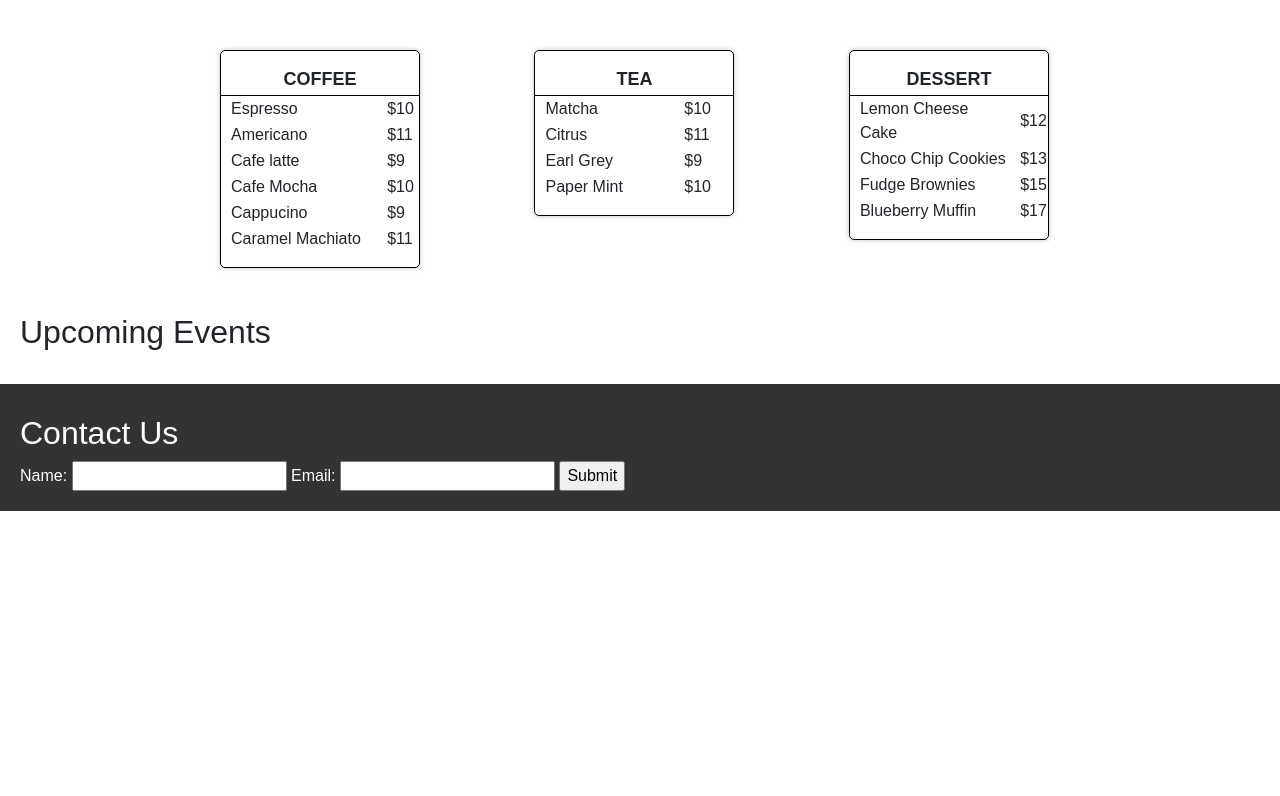
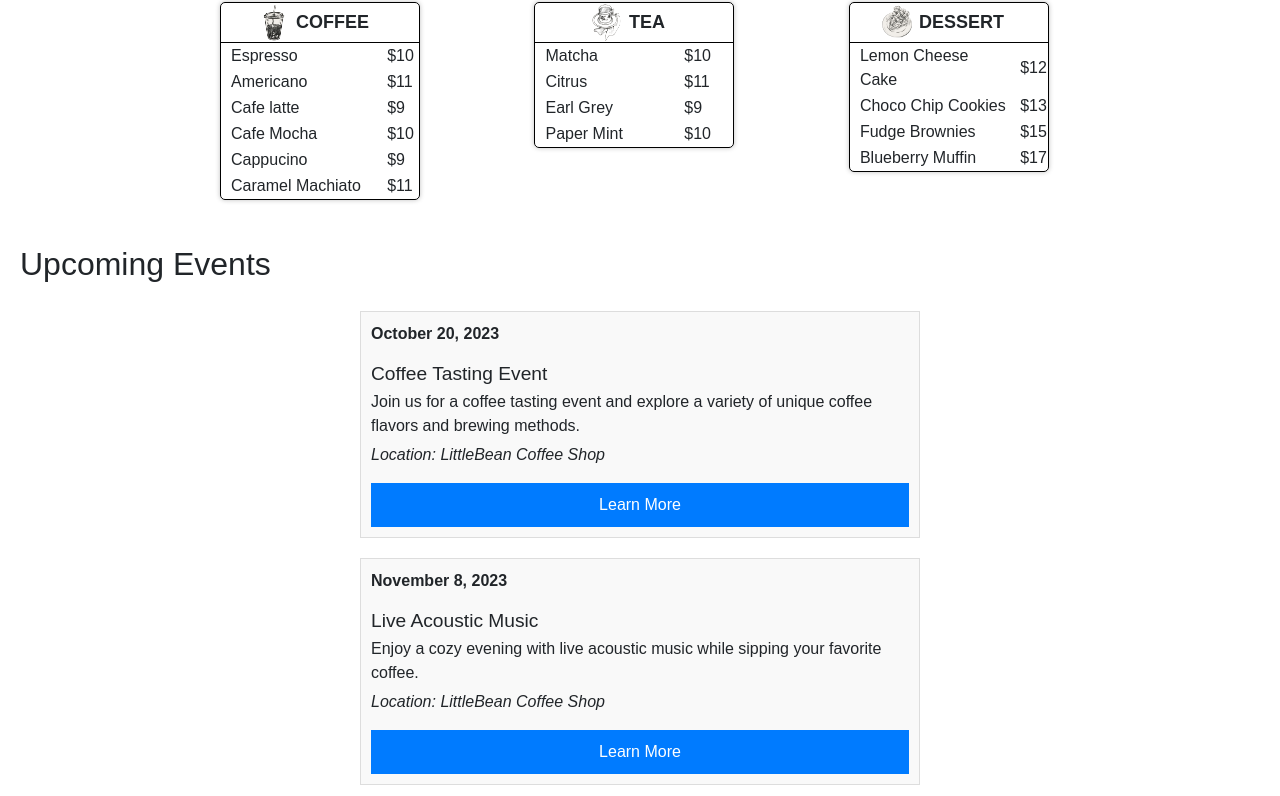
Before and after one commit to TranNgocPhuongLinh/CoffeeShop, a plain HTML site: page CofferShop/Index-new.html in a window 1280 px wide. Shown: the part 515-1311 px from the top of the page. Before the commit the page ends 1026 px from the top, so only its background shows below. Drawn offline with Linux system fonts and the light colour scheme.

Commit message:
Add files via upload

```diff
--- a/CofferShop/Index-new.html
+++ b/CofferShop/Index-new.html
@@ -26,7 +26,7 @@
    <div id="main-container">
        <section id="about">
         <h2>About Our Coffee Shop</h2>
-        <img src="about-image.jpg" alt="About Coffee Shop" class="responsive-img">
+        <!-- <img src="about-image.jpg" alt="About Coffee Shop" class="responsive-img"> -->
         <p>Welcome to LittleBean Coffee Shop! We are passionate about providing high-quality coffee and a cozy atmosphere for our customers. Our coffee is sourced from the finest beans, roasted to perfection, and brewed with care.</p>
     </section>
 
@@ -38,7 +38,10 @@
         </div> -->
 
         <div class="menu-block" style="margin-left: 200px;">
-            <div class="menu-title">COFFEE</div>
+            <div class="menu-title">
+                <img src="img/coffee.png">
+            COFFEE
+            </div>
             <div class="menu-item">
                <table>
                    <tr>
@@ -75,7 +78,10 @@
         </div>
 
         <div class="menu-block">
-            <div class="menu-title">TEA</div>
+            <div class="menu-title">
+                <img src="img/tea.png">
+            TEA
+            </div>
             <div class="menu-item">
                <table>
                    <tr>
@@ -102,7 +108,10 @@
         </div>
 
         <div class="menu-block">
-            <div class="menu-title">DESSERT</div>
+            <div class="menu-title">
+                <img src="img/dessert.png">
+            DESSERT
+            </div>
             <div class="menu-item">
                <table>
                    <tr>
@@ -133,6 +142,31 @@
     <section id="events">
         <h2>Upcoming Events</h2>
         <!-- Danh sách sự kiện -->
+        <div class="events">
+            <div class="event">
+                <p class="event-date">October 20, 2023</p>
+                <h2 class="event-title">Coffee Tasting Event</h2>
+                <p class="event-description">Join us for a coffee tasting event and explore a variety of unique coffee flavors and brewing methods.</p>
+                <p class="event-location">Location: LittleBean Coffee Shop</p>
+                <a href="coffee-tasting.html" class="event-button">Learn More</a>
+            </div>
+            <div class="event">
+                <p class="event-date">November 8, 2023</p>
+                <h2 class="event-title">Live Acoustic Music</h2>
+                <p class="event-description">Enjoy a cozy evening with live acoustic music while sipping your favorite coffee.</p>
+                <p class="event-location">Location: LittleBean Coffee Shop</p>
+                <a href="live-music.html" class="event-button">Learn More</a>
+            </div>
+            <div class="event">
+                <p class="event-date">December 15, 2023</p>
+                <h2 class="event-title">Holiday Cookie Decorating</h2>
+                <p class="event-description">Get into the holiday spirit and decorate your own festive cookies. Complimentary hot cocoa for participants.</p>
+                <p class="event-location">Location: LittleBean Coffee Shop</p>
+                <a href="cookie-decorating.html" class="event-button">Learn More</a>
+            </div>
+        </div>
+
+
     </section>
    </div>
 
--- a/CofferShop/css/style.css
+++ b/CofferShop/css/style.css
@@ -51,7 +51,11 @@ section {
     padding: 20px;
 }
 
-
+section img{
+    width: 35px;
+    height: 40px;
+    margin-left: -15px;
+}
 
 /*@media (max-width: 768px) {
     /* CSS cho thiết bị di động */
@@ -72,19 +76,19 @@ section {
     position: relative;
     display: inline-block;
     margin: 50px 100px 5px 10px;
-    padding: 15px 0px;
+    padding: 0px;
     text-align: center;
     width: 200px;
     border: 1px solid black;
 }
 
 .menu-block:hover{
-    box-shadow: 0 0 5px red;
+    transform: scale(1.1);
 }
 
 .menu-title{
     font-size: 18px;
-    height: 30px;
+    height: 40px;
     text-align: center;
     font-weight: bolder;
     border-bottom: 1px solid black;
@@ -103,6 +107,52 @@ section {
 }
 
 
+.events {
+    max-width: 600px;
+     margin: 0 auto;
+     padding: 20px;
+}
+
+.event {
+    border: 1px solid #ddd;
+    padding: 10px;
+    margin-bottom: 20px;
+    background-color: #f9f9f9;
+}
+
+
+.event-date {
+    font-weight: bold;
+}
+
+.event-title {
+    font-size: 1.2rem;
+    margin: 5px 0;
+}
+
+.event-description {
+    margin: 5px 0;
+}
+
+.event-location {
+    font-style: italic;
+}
+
+.event-button {
+    display: block;
+    background-color: #007bff;
+    color: white;
+    border: none;
+    padding: 10px 20px;
+    margin-top: 10px;
+    text-align: center;
+    text-decoration: none;
+    cursor: pointer;
+}
+
+.event-button:hover {
+    background-color: #0056b3;
+}
 
 
 footer {
```
Also changed, not shown: CofferShop/img/coffee.PNG (added), CofferShop/img/dessert.PNG (added), CofferShop/img/tea.PNG (added).
